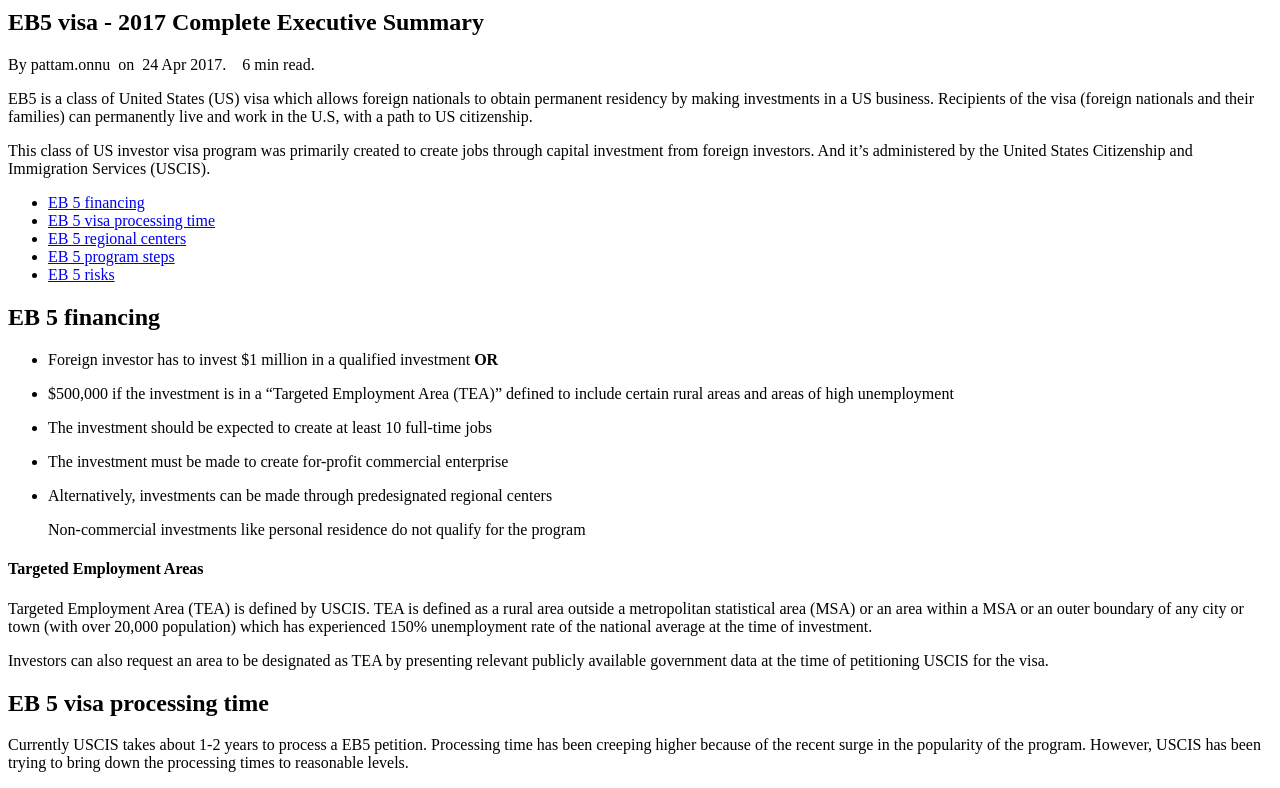
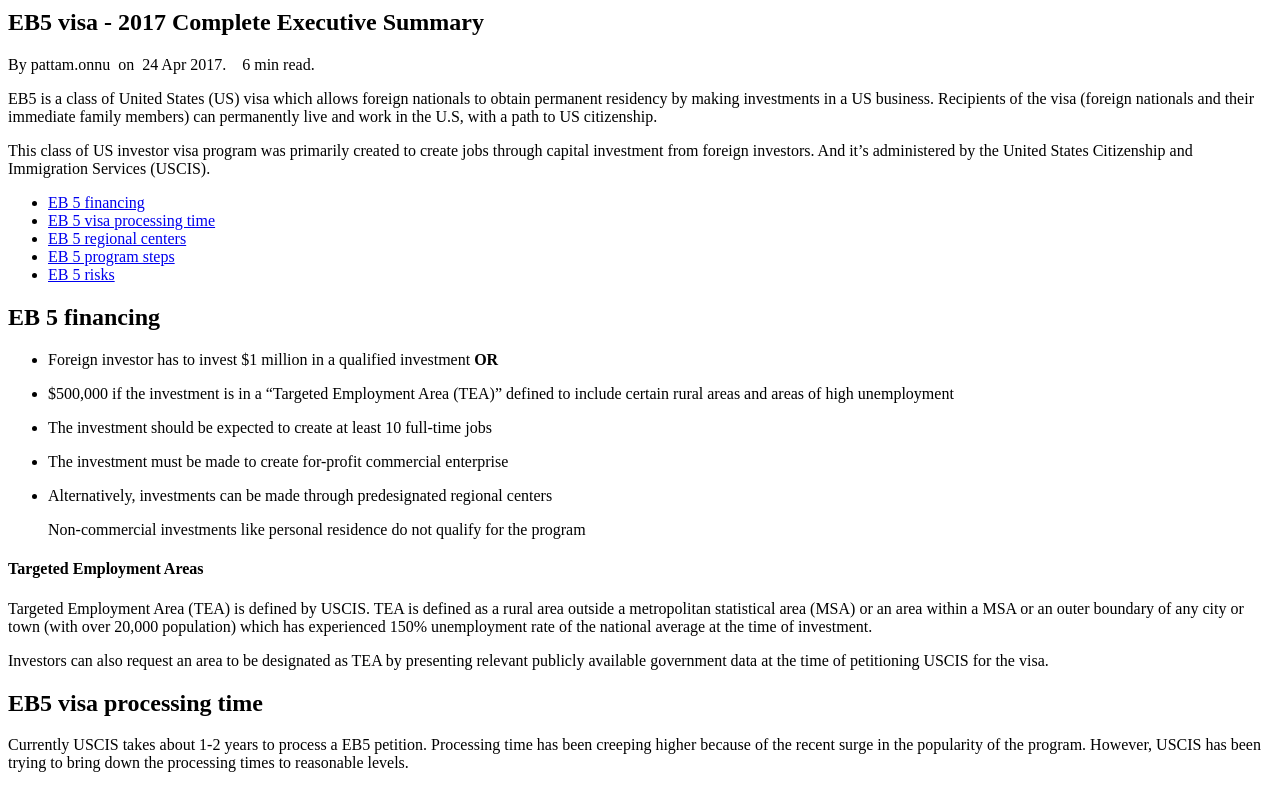
Before and after one commit to gitforwork2/gitforwork.github.io, a Jekyll site: the page built from _posts/2017-4-24-eb5.md, in a window 1280 px wide and 1400 px high. Shown: the part 238-1026 px from the top of the window. Built offline with Jekyll 4.4.1, drawn with Linux system fonts in a browser that asks for light colours; nearby versions of some CDN libraries; comment, search, counter and statistics services are not loaded.

Commit message:
Update 2017-4-24-eb5.md

```diff
--- a/_posts/2017-4-24-eb5.md
+++ b/_posts/2017-4-24-eb5.md
@@ -7,12 +7,12 @@ comments: true
 description: EB5 Investor visa - 2017 Executive Summary.
 ---
 
-EB5 is a class of United States (US) visa which allows foreign nationals to obtain permanent residency by making investments in a US business. Recipients of the visa (foreign nationals and their families) can permanently live and work in the U.S, with a path to US citizenship.
+EB5 is a class of United States (US) visa which allows foreign nationals to obtain permanent residency by making investments in a US business. Recipients of the visa (foreign nationals and their immediate family members) can permanently live and work in the U.S, with a path to US citizenship.
 
 This class of US investor visa program was primarily created to create jobs through capital investment from foreign investors. And it's administered by the United States Citizenship and Immigration Services (USCIS).
 
 - [EB 5 financing](#eb-5-financing)
-- [EB 5 visa processing time](#eb-5-visa-processing-time)
+- [EB 5 visa processing time](#eb5-visa-processing-time)
 - [EB 5 regional centers](#eb5-regional-centers)
 - [EB 5 program steps](#eb-5-program-steps)
 - [EB 5 risks](#eb-5-risks)
@@ -36,7 +36,7 @@ Targeted Employment Area (TEA) is defined by USCIS. TEA is defined as a rural ar
 
 Investors can also request an area to be designated as TEA by presenting relevant publicly available government data at the time of petitioning USCIS for the visa.
 
-## EB 5 visa processing time
+## EB5 visa processing time
 
 Currently USCIS takes about 1-2 years to process a EB5 petition. Processing time has been creeping higher because of the recent surge in the popularity of the program. However, USCIS has been trying to bring down the processing times to reasonable levels.
 
```
